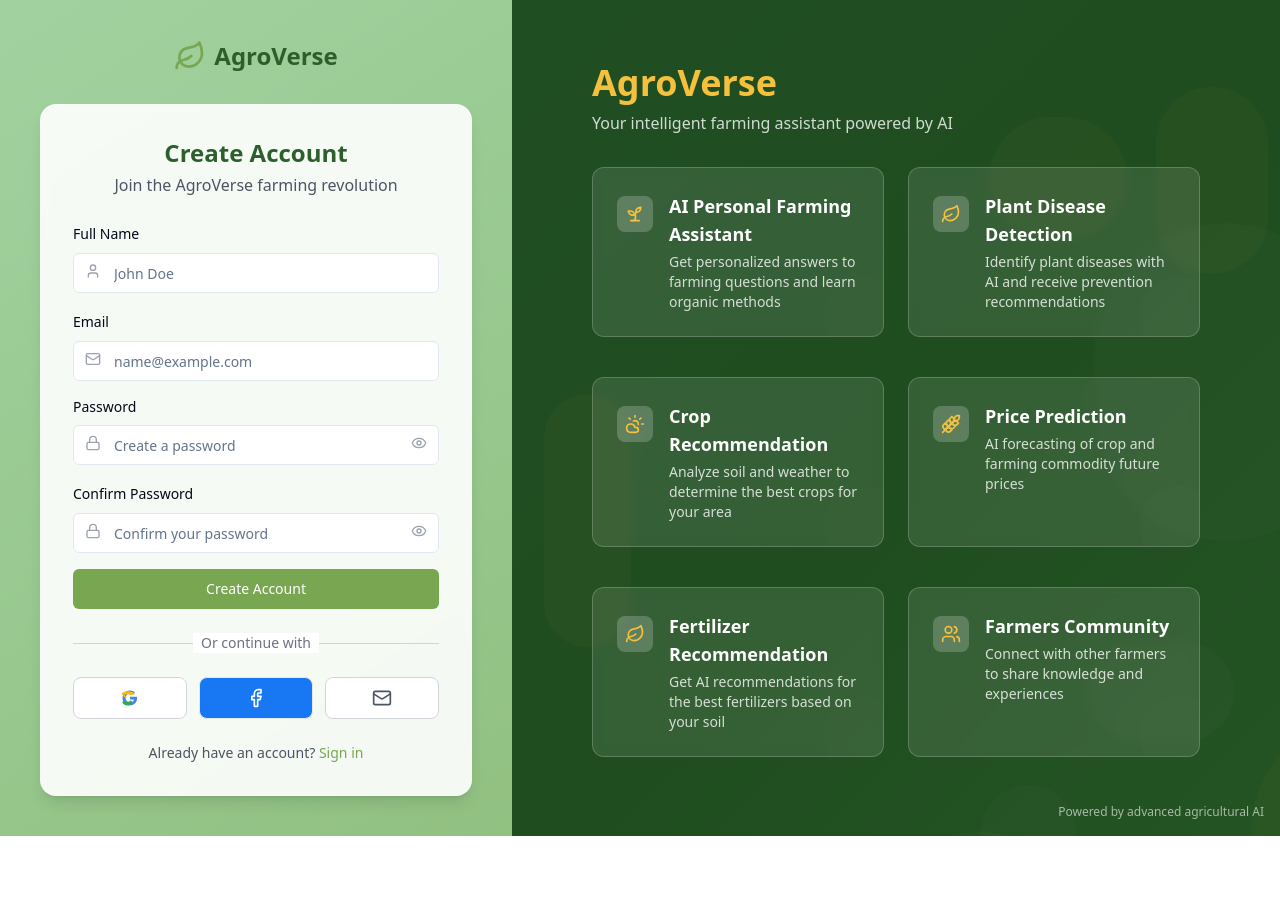
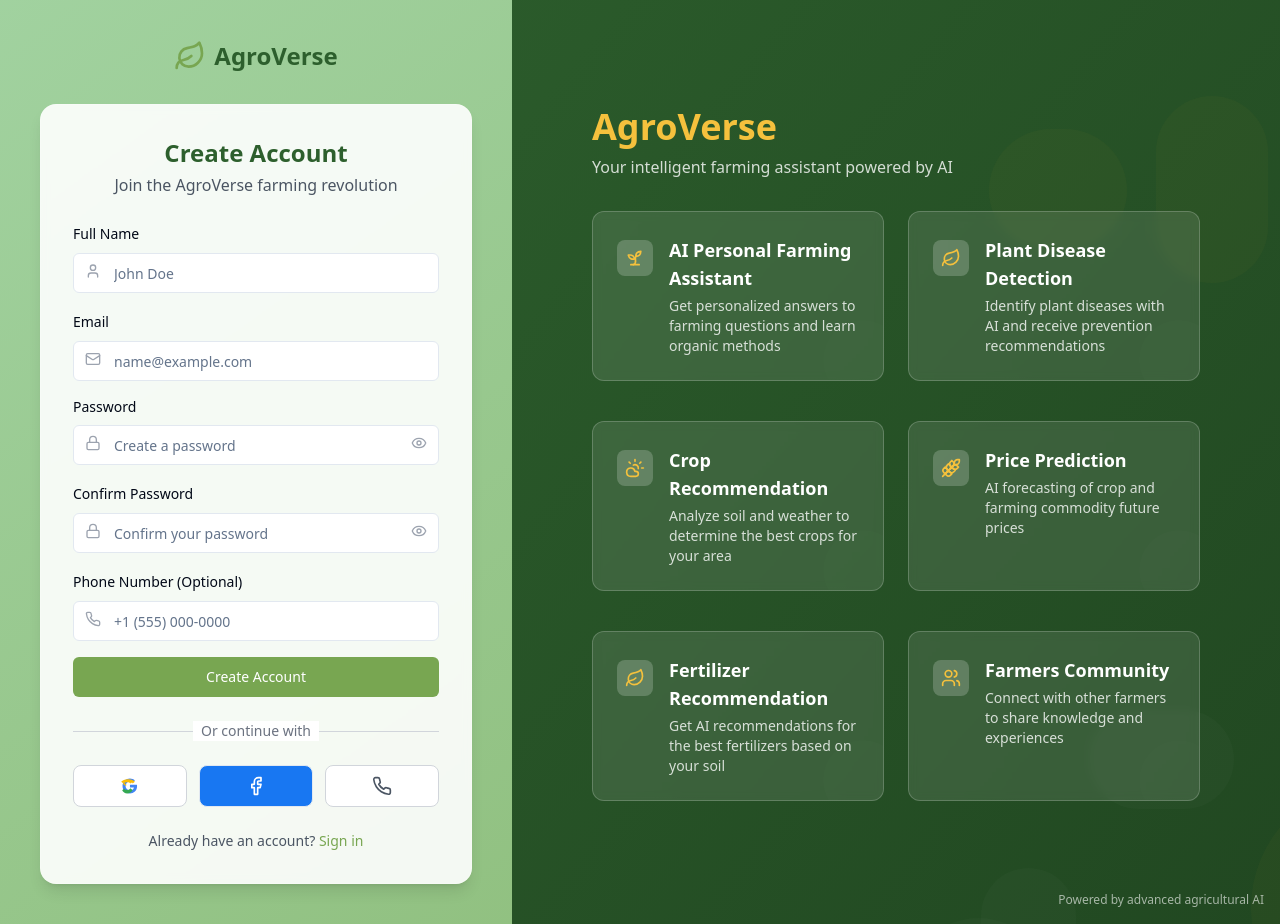
Before and after one commit to aswiinnnnn/farm-smart-ai-portal, a React (Vite) app: page /signup in a window 1280 px wide. Before the commit the page ends 836 px from the top, so only its background shows below. Built offline with nearby package versions, Linux system fonts and the light colour scheme.

Commit message:
Reverted to commit 6db0118c8741185e1aeef1c29d4c56136ae4e5a1

```diff
--- a/src/components/AuthForm.tsx
+++ b/src/components/AuthForm.tsx
@@ -3,7 +3,7 @@ import React, { useState, useEffect } from 'react';
 import { Button } from '@/components/ui/button';
 import { Input } from '@/components/ui/input';
 import { Label } from '@/components/ui/label';
-import { Mail, Lock, User, Facebook, Eye, EyeOff } from 'lucide-react';
+import { Mail, Lock, User, Phone, Facebook, Eye, EyeOff } from 'lucide-react';
 import { Link } from 'react-router-dom';
 
 interface AuthFormProps {
@@ -18,7 +18,8 @@ const AuthForm = ({ isSignUp = false, onSubmit }: AuthFormProps) => {
     email: '',
     password: '',
     confirmPassword: '',
-    name: ''
+    name: '',
+    phone: ''
   });
   const [passwordMatch, setPasswordMatch] = useState(true);
 
@@ -167,6 +168,26 @@ const AuthForm = ({ isSignUp = false, onSubmit }: AuthFormProps) => {
           </div>
         )}
 
+        {isSignUp && (
+          <div className="space-y-2">
+            <Label htmlFor="phone" className="text-sm font-medium">
+              Phone Number (Optional)
+            </Label>
+            <div className="relative">
+              <Phone className="absolute left-3 top-2.5 h-4 w-4 text-gray-400" />
+              <Input
+                id="phone"
+                name="phone"
+                type="tel"
+                placeholder="+1 (555) 000-0000"
+                className="input-field pl-10"
+                value={formData.phone}
+                onChange={handleChange}
+              />
+            </div>
+          </div>
+        )}
+
         <Button
           type="submit"
           className="w-full bg-farm-green hover:bg-farm-dark-green text-white py-2.5"
@@ -217,8 +238,8 @@ const AuthForm = ({ isSignUp = false, onSubmit }: AuthFormProps) => {
             type="button"
             className="social-login-button bg-white hover:bg-gray-50 border-gray-300"
           >
-            <Mail className="h-5 w-5 text-gray-600" />
-            <span className="sr-only">Email</span>
+            <Phone className="h-5 w-5 text-gray-600" />
+            <span className="sr-only">Phone</span>
           </button>
         </div>
       </div>
--- a/src/components/FeatureShowcase.tsx
+++ b/src/components/FeatureShowcase.tsx
@@ -14,14 +14,12 @@ const FeatureItem = ({
   delay?: number
 }) => (
   <div
-    className="feature-card mb-4 hover:scale-105 transition-transform duration-300"
-    style={{
-      animation: `pulse 4s infinite ${delay}ms ease-in-out, float 6s infinite ${delay * 1.5}ms ease-in-out`
-    }}
+    className="feature-card mb-4 animate-pulse-subtle"
+    style={{ animationDelay: `${delay}ms`, animationDuration: '4s', animationIterationCount: 'infinite' }}
   >
     <div className="flex items-start gap-4">
-      <div className="mt-1 p-2 bg-white/20 rounded-lg"
-           style={{ animation: `glow 3s infinite ${delay * 0.5}ms alternate` }}>
+      <div className="mt-1 p-2 bg-white/20 rounded-lg animate-pulse-subtle"
+           style={{ animationDuration: '3s', animationIterationCount: 'infinite' }}>
         {icon}
       </div>
       <div>
@@ -35,7 +33,7 @@ const FeatureItem = ({
 
 const FeatureShowcase = () => {
   // Create decorative background elements
-  const circles = Array.from({ length: 8 }).map((_, i) => (
+  const circles = Array.from({ length: 6 }).map((_, i) => (
     <div
       key={i}
       className="floating-circle"
@@ -44,7 +42,7 @@ const FeatureShowcase = () => {
         height: `${Math.random() * 15 + 5}rem`,
         left: `${Math.random() * 100}%`,
         top: `${Math.random() * 100}%`,
-        animationDuration: `${Math.random() * 10 + 10}s`,
+        animationDuration: `${Math.random() * 10 + 5}s`,
         animationDelay: `${Math.random() * 5}s`,
         animationIterationCount: 'infinite',
         backgroundColor: i % 2 === 0 ? 'rgba(245, 193, 61, 0.15)' : 'rgba(255, 255, 255, 0.1)',
@@ -96,7 +94,7 @@ const FeatureShowcase = () => {
     <div className="features-container dark-green-gradient">
       {circles}
       <div className="relative z-10 w-full max-w-4xl px-6 md:px-10">
-        <h1 className="text-4xl font-bold mb-2 text-farm-gold font-display animate-pulse">AgroVerse</h1>
+        <h1 className="text-4xl font-bold mb-2 text-farm-gold font-display">AgroVerse</h1>
         <p className="text-white/80 mb-8">Your intelligent farming assistant powered by AI</p>
 
         <div className="grid grid-cols-1 md:grid-cols-2 gap-6">
@@ -115,31 +113,6 @@ const FeatureShowcase = () => {
       <div className="absolute bottom-4 right-4 text-xs text-white/60">
         Powered by advanced agricultural AI
       </div>
-
-      <style jsx>{`
-        @keyframes pulse {
-          0%, 100% { opacity: 1; transform: scale(1); }
-          50% { opacity: 0.9; transform: scale(1.02); }
-        }
-        @keyframes float {
-          0%, 100% { transform: translateY(0px); }
-          50% { transform: translateY(-5px); }
-        }
-        @keyframes glow {
-          from { box-shadow: 0 0 5px rgba(245, 193, 61, 0.5); }
-          to { box-shadow: 0 0 15px rgba(245, 193, 61, 0.8); }
-        }
-        .dark-green-gradient {
-          background: linear-gradient(-45deg, #1a3a1a, #2D5F2D, #1f4d1f, #22502a);
-          background-size: 400% 400%;
-          animation: gradientFlow 15s ease infinite;
-        }
-        @keyframes gradientFlow {
-          0% { background-position: 0% 50%; }
-          50% { background-position: 100% 50%; }
-          100% { background-position: 0% 50%; }
-        }
-      `}</style>
     </div>
   );
 };
```
